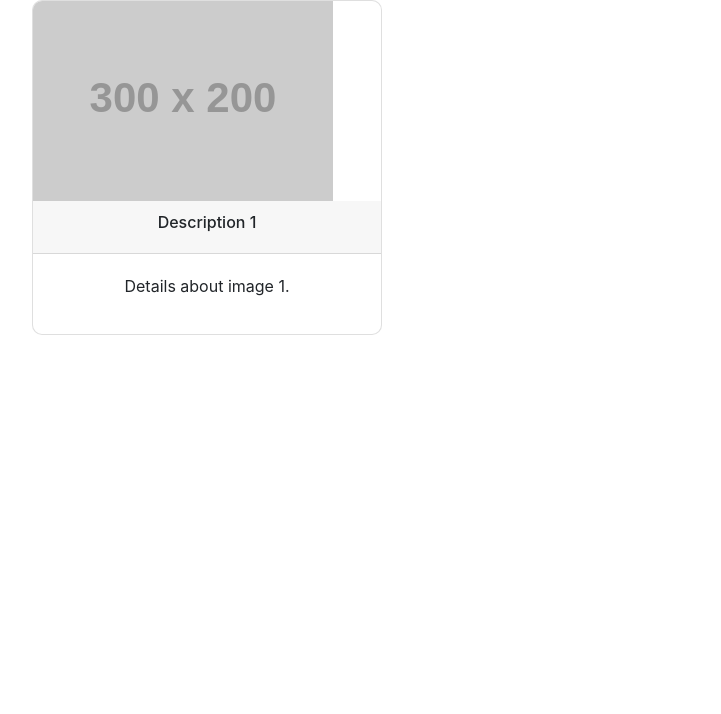
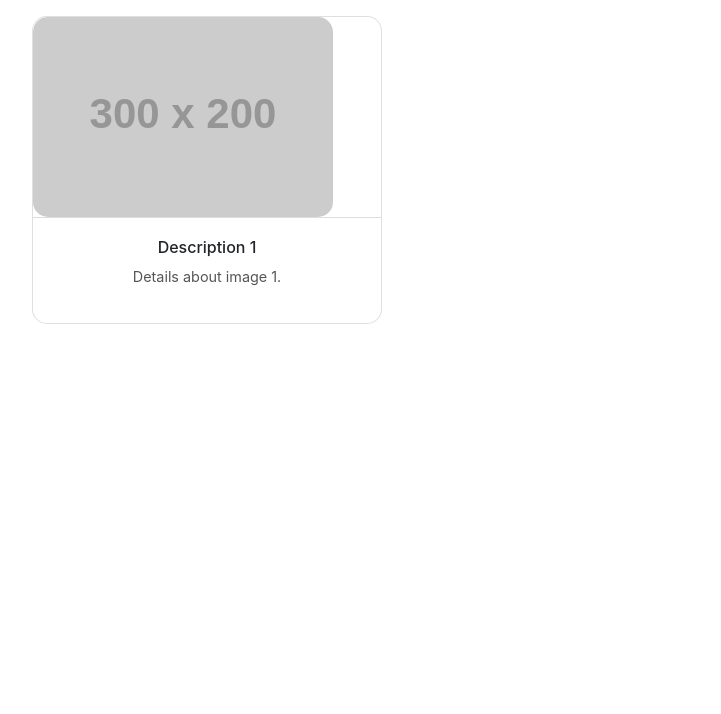
Before and after one commit to acciojob/bootstrap-gallery-Ashwini277, a website: page main.html in a window 1280 px wide. Shown: the part 86-800 px from the top of the page, without its empty margins (53-774 px from the left). Drawn offline with nearby package versions, Linux system fonts and the light colour scheme.

Commit message:
created a submission

```diff
--- a/main.html
+++ b/main.html
@@ -6,44 +6,28 @@
     <title>Cards Gallery</title>
     <!-- Bootstrap CSS -->
     <link rel="stylesheet" href="https://maxcdn.bootstrapcdn.com/bootstrap/4.5.2/css/bootstrap.min.css">
+    <!-- Custom CSS -->
+    <link rel="stylesheet" href="styles.css">
     <!-- FancyBox CSS -->
     <link rel="stylesheet" href="https://cdnjs.cloudflare.com/ajax/libs/fancybox/3.5.7/jquery.fancybox.min.css">
-    <style>
-        .card {
-            border-radius: 10px;
-            overflow: hidden;
-            margin-bottom: 1rem;
-        }
-        .card-img-top {
-            cursor: pointer;
-        }
-        .card-header, .card-body {
-            text-align: center;
-        }
-        .card-body h6 {
-            margin-bottom: 0.5rem;
-        }
-    </style>
 </head>
 <body>
-    <div class="container my-4">
-        <h2 class="text-center mb-4">Cards Gallery</h2>
+    <div class="container">
+        <h2>Cards Gallery</h2>
         <div class="row">
             <!-- Card 1 -->
             <div class="col-md-4">
                 <div class="card">
                     <a data-fancybox="gallery" href="https://via.placeholder.com/600x400" class="card-img-top">
-                        <img src="https://via.placeholder.com/300x200" alt="Image1" class="img-fluid">
+                        <img src="https://via.placeholder.com/300x200" alt="Image1">
                     </a>
-                    <div class="card-header">
+                    <div class="card-body">
                         <h6>Description 1</h6>
-                    </div>
-                    <div class="card-body">
                         <p>Details about image 1.</p>
                     </div>
                 </div>
             </div>
-            <!-- Repeat for other cards -->
+            <!-- Repeat for 5 more cards -->
         </div>
     </div>
 
--- a/styles.css
+++ b/styles.css
@@ -1,51 +1,38 @@
-/* Ensure the gallery container has some padding and center alignment */
 .container {
     margin-top: 2rem;
 }
 
-/* Center the heading of the gallery */
 h2 {
     text-align: center;
     margin-bottom: 2rem;
 }
 
-/* Style the individual cards */
 .card {
-    border-radius: 15px; /* Rounded corners for the card */
-    overflow: hidden; /* Ensure the content stays within the rounded corners */
-    margin-bottom: 1.5rem; /* Spacing between cards */
+    border-radius: 15px;
+    overflow: hidden;
+    margin-bottom: 1.5rem;
 }
 
-/* Center-align text within the card header and body */
 .card-header, .card-body {
     text-align: center;
 }
 
-/* Style the card image */
 .card-img-top {
-    border-bottom: 1px solid #ddd; /* Add a border below the image */
-    border-radius: 15px 15px 0 0; /* Ensure top corners match the card's rounded corners */
-    cursor: pointer; /* Indicate that the image is clickable */
+    border-bottom: 1px solid #ddd;
+    border-radius: 15px 15px 0 0;
+    cursor: pointer;
 }
 
-/* Ensure that the heading inside the card is styled correctly */
 .card-header h6 {
-    margin: 0; /* Remove default margin */
-    font-size: 1.1rem; /* Increase font size slightly */
+    margin: 0;
+    font-size: 1.1rem;
 }
 
-/* Style the text inside the card body */
 .card-body p {
-    font-size: 0.9rem; /* Adjust font size for readability */
-    color: #555; /* Slightly lighter color for the text */
+    font-size: 0.9rem;
+    color: #555;
 }
 
-/* Add a border-radius to the images for a rounded appearance */
 img {
-    border-radius: 15px; /* Matches the card's border-radius */
+    border-radius: 15px;
 }
-
-/* Lightbox styling (Optional) */
-[data-fancybox="gallery"] {
-    display: block; /* Ensure it is visible */
-}
```
